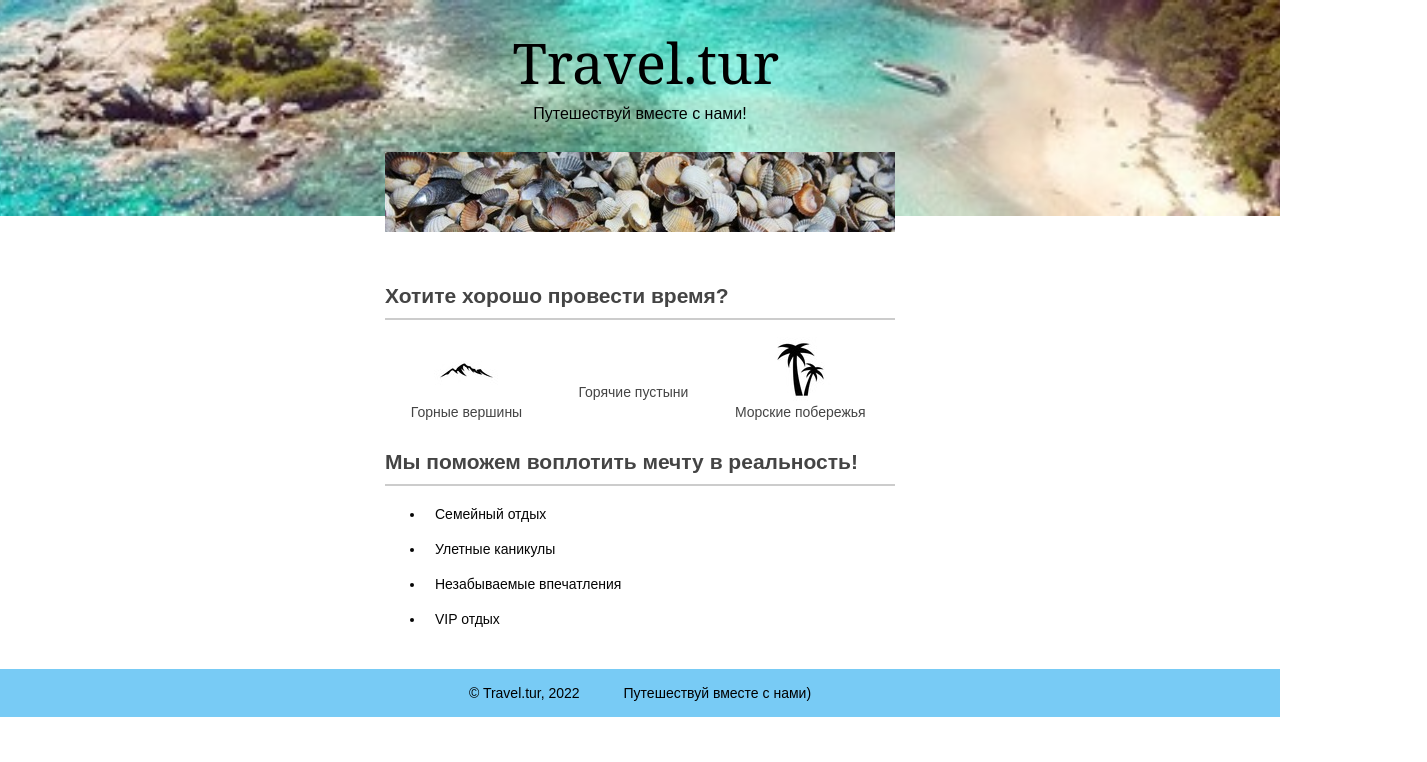
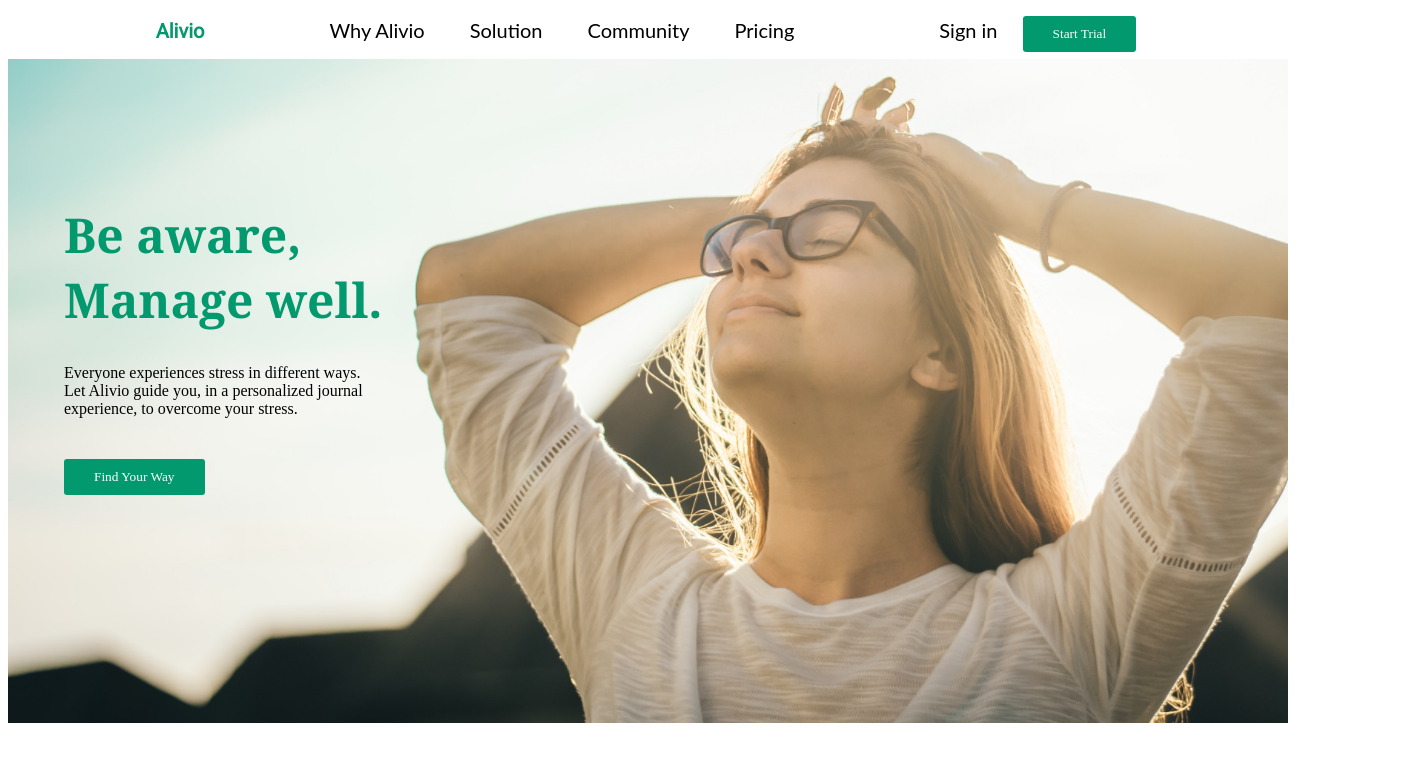
Before and after one commit to Lemyrik/Alivio, a plain HTML site: page index.html in a window 1280 px wide. Shown: the whole page, 1427 px wide, since content can reach past the window. Drawn offline with Linux system fonts and the light colour scheme.

Commit message:
Add files via upload

```diff
--- a/Styles.css
+++ b/Styles.css
@@ -1,118 +1,118 @@
-body {
+@import url('https://fonts.googleapis.com/css2?family=Roboto&display=swap');
+.body {
+    width: 100%;
     margin: 0;
     padding: 0;
-    font-family: "Arial", sans-serif;
-    font-size: 14px;
-    line-height: 20px;
-    color: #444444;
-  }
+}
+.header__container {
+    position: relative;
+    width: 100%;
+    display: inline-block;
+    padding: 0.61%;
+    font-size: 20px;
+    background: #fff;
+    left: 140px;
+}
+.foto {
+    position:absolute;
+    width: 100%;
+    background: #fff;
+}
+.header__logo {
+    position:relative;
+    /*left: 160px;*/
+    color: #01996D;
+    font-weight: bold;
+    text-align: center;
+    font-family: 'Roboto', sans-serif;
+    /*padding-right: 100px;*/
+}
+.header__vhod {
+    display: inline-block;
+    padding-left: 100px;
+    /*padding-right: 20px;*/
+}
+.header__btn-vhod {
+    /*margin-left: 100px;*/
+    padding: 10px 30px;
+    margin-left: 100px;
+}
+.header__btn {
+    background: #01996D;
+    padding: 10px 30px;
+    color: white;
+    border-radius: 3px;
+    border-style: none;
+    font-family: inherit;
+    cursor: pointer;
+}
+.header__btn:hover {
+opacity: 0.8;
+}
+.header__navbar-link {
+    position: relative;
+    text-decoration: none;
+    font-family: 'Lato';
+    color: black;
+    left: 80px;
+    padding-left: 40px;
+    /*margin: 40px;*/
+}
+.header__navbar-link:hover {
+    color: #01996D;
+}
+.header__logo, .header__nav, .header__vhod {
+    display: inline;
+    text-decoration: none;
 
-  h1 {
-    width: 255px;
-    margin: 0 auto 8px;
-    font-family: "Georgia", serif;
-    text-align: center;
-    font-weight: normal;
-    font-size: 56px;
-    line-height: 64px;
-  }
+}
+.header__text-h {
+    font-family: 'Georgia';
+    font-style: normal;
+    font-size:300%;
+    color: #01996D;
+}
+.header__text {
+    padding-bottom: 25px;
+}
+.header__vst {
+    position: absolute;
+    top: 21.22%;
+    left:5%;
+}
+@media (max-width: 1200px)
+{
+    .header__logo, .header__nav, .header__vst {
+font-size: 0.7em;
+padding: 0.5em;
+margin: 0.5em;
+transition: all .4s;}
+.header__btn {
+    font-size: 0.7em;
+    transition: all .4s;}
+}
 
-  h2 {
-    border-bottom: 2px solid #cccccc;
-    padding-bottom: 12px;
-  }
-
-  .container {
-    width: 510px;
-    margin: 0 auto;
-    padding: 0 20px;
-  }
-
-  .site-header {
-    min-width: 550px;
-    height: 186px;
-    margin-bottom: 70px;
-    padding-top: 30px;
-    background: #847462 no-repeat center url("fotoo.jpg");
-    background-size: cover;
-    color: #000000;
-  }
-
-  .site-header p {
-    width: 255px;
-    margin: 0 auto 26px;
-    text-align: center;
-    font-size: 16px;
-    line-height: 24px;
-  }
-
-  .site-header img {
-    display: block;
-    margin: 0 auto;
-  }
-
-  .features {
-    width: 510px;
-    margin: 0 auto 30px;
-    padding: 0 20px;
-  }
-
-  .features p {
-    display: inline-block;
-    vertical-align: top;
-    width: 30%;
-    margin: 0 5px;
-    background-repeat: no-repeat;
-    background-position: center top;
-    text-align: center;
-  }
-
-  .feature-Moun {
-    padding-top: 65px;
-    background-image: url("gory.jpg");
-  }
-
-  .feature-Hot {
-    padding-top: 45px;
-    background-image: url("camel.jpg");
-  }
-
-  .feature-sea {
-    padding-top: 65px;
-    background-image: url("paimma.jpg");
-  }
-
-  .advantages {
-    width: 510px;
-    margin: 0 auto 40px;
-    padding: 0 20px;
-  }
-
-  .advantages-list {
-    padding: 10;
-    list-style-type: disc;
-  }
-
-  .advantages-item {
-    margin-bottom: 15px;
-    padding-left: 10px;
-    color: #050505;
-  }
-
-  /* Добавьте новое пустое правило сюда */
-
-  .site-footer {
-    min-width: 550px;
-    background-color: #78cbf5;
-    color: #000000;
-  }
-
-  .site-footer .container {
-    text-align: center;
-  }
-
-  .site-footer p {
-    display: inline-block;
-    vertical-align: middle;
-    padding: 0 20px;
-  }
+@media (max-width: 1073px)
+{
+    .header__logo, .header__nav, .header__vst {
+font-size: 0.35em;
+padding: 0.25em;
+margin: 0.25em;
+transition: all .4s;}
+.header__btn {
+    font-size: 0.35em;
+    transition: all .4s;
+}
+}
+@media (max-width: 813px)
+{
+    .header__logo, .header__nav, .header__vst {
+font-size: 0.25em;
+padding: 0.15em;
+margin: 0.15em;
+transition: all .4s;}
+.header__btn {
+    font-size: 0.25em;
+    transition: all .4s;
+}
+}
--- a/index.html
+++ b/index.html
@@ -1,40 +1,37 @@
 <!DOCTYPE html>
-<html lang="ru">
-  <head>
-    <meta charset="utf-8">
-    <title>Travel.tur</title>
+<html lang="en">
+<head>
+    <meta charset="UTF-8">
+    <meta http-equiv="X-UA-Compatible" content="IE=edge">
+    <meta name="viewport" content="width=device-width, initial-scale=1.0">
+    <title>Alivio</title>
     <link rel="stylesheet" href="Styles.css">
-  </head>
-  <body>
-    <header class="site-header">
-      <div class="container">
-        <h1>Travel.tur</h1>
-        <p>Путешествуй вместе с нами!</p>
-        <img src="ffoto.jpg" over width="510" height="80" alt="Ракушки">
-      </div>
-    </header>
+</head>
+<body>
+    <header class="header">
+		<div class="header__container">
+			<p class="header__logo"> Alivio </p>
+			<nav class="header__nav">
+				<a class="header__navbar-link" href="#">Why Alivio</a>
+				<a class="header__navbar-link" href="#">Solution</a>
+				<a class="header__navbar-link" href="#">Community</a>
+				<a class="header__navbar-link" href="#">Pricing</a>
+				<div class="header__vhod">
+					<a class="header__navbar-link" href="#">Sign in</a>
+					<button class="header__btn header__btn-vhod">Start Trial</button>
+				</div>
+			</nav>
+		</div>
 
-    <section class="features">
-      <h2>Хотите хорошо провести время?</h2>
-      <p class="feature-Moun">Горные вершины</p>
-      <p class="feature-Hot">Горячие пустыни</p>
-      <p class="feature-sea">Морские побережья</p>
-    </section>
-    <section class="advantages">
-      <h2>Мы поможем воплотить мечту в реальность!</h2>
-      <ul class="advantages-list">
-        <li class="advantages-item">Семейный отдых</li>
-        <li class="advantages-item">Улетныe каникулы</li>
-        <li class="advantages-item">Незабываемые впечатления</li>
-        <li class="advantages-item">VIP отдых</li>
-      </ul>
-    </section>
+			<img class="foto" src="radu-florin-CwTBt6jyagQ-unsplash 1.png" alt="Foto" id="foto">
+		<div class="header__vst">
 
-    <footer class="site-footer">
-      <div class="container">
-        <p>© Travel.tur, 2022</p>
-        <p>Путешествуй вместе с нами)</p>
-      </div>
-    </footer>
-  </body>
+			<h1 class="header__text-h">Be aware, <br> Manage well.</h1>
+			<p class="header__text">Everyone experiences stress in different ways. <br>
+				Let Alivio guide you, in a personalized journal<br> experience, to overcome your stress.</p>
+			<button class="header__btn ">Find Your Way</button>
+
+		</div>
+	</header>
+</body>
 </html>
```
Also changed, not shown: radu-florin-CwTBt6jyagQ-unsplash 1.png (added).
